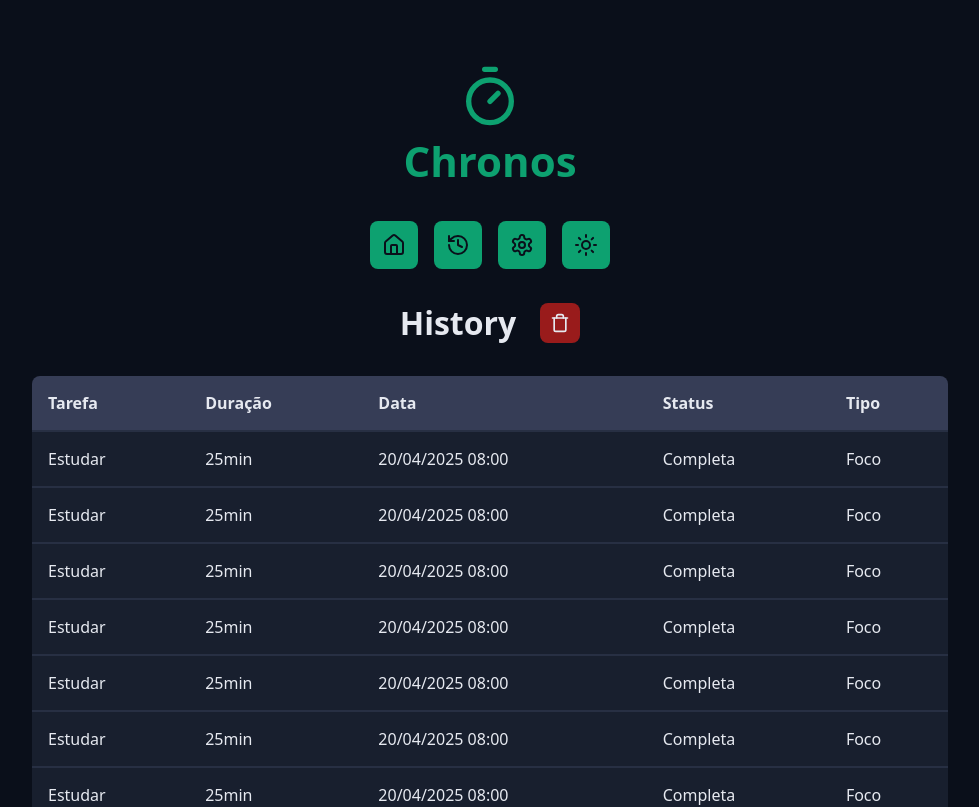
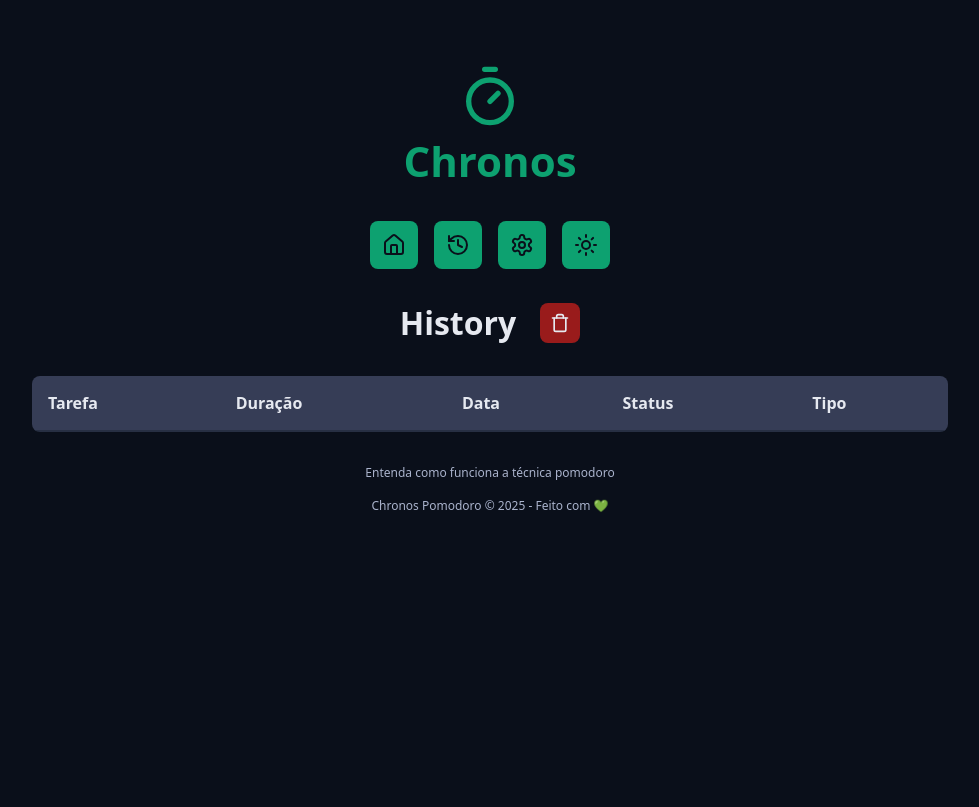
Before and after one commit to LukasFidencio/chronos-pomodoro, a React (Vite) app: page /history in a window 1280 px wide. Shown: the top 807 px of the page, without its empty margins (150-1129 px from the left). Built offline with nearby package versions, Linux system fonts and the light colour scheme.

Commit message:
Preenchendo o histórico com dados reais do estado

```diff
--- a/src/contexts/TaskContext/initialTaskState.ts
+++ b/src/contexts/TaskContext/initialTaskState.ts
@@ -7,8 +7,8 @@
   activeTask: null,
   currentCycle: 0,
   config: {
-    workTime: 1,
-    shortBreakTime: 1,
-    longBreakTime: 1,
+    workTime: 25,
+    shortBreakTime: 5,
+    longBreakTime: 15,
   },
 };
--- a/src/pages/History/index.tsx
+++ b/src/pages/History/index.tsx
@@ -5,8 +5,11 @@
 import { MainTemplate } from '../../templates/MainTemplate';
 
 import styles from './styles.module.css';
+import { useTaskContext } from '../../contexts/TaskContext/useTaskContext';
 
 export function History() {
+  const { state } = useTaskContext();
+
   return (
     <MainTemplate>
       <Container>
@@ -37,14 +40,14 @@
             </thead>
 
             <tbody>
-              {Array.from({ length: 20 }).map((_, index) => {
+              {state.tasks.map(task => {
                 return (
-                  <tr key={index}>
-                    <td>Estudar</td>
-                    <td>25min</td>
-                    <td>20/04/2025 08:00</td>
-                    <td>Completa</td>
-                    <td>Foco</td>
+                  <tr key={task.id}>
+                    <td>{task.name}</td>
+                    <td>{task.duration}min</td>
+                    <td>{new Date(task.startDate).toISOString()}</td>
+                    <td>{task.interruptDate}</td>
+                    <td>{task.type}</td>
                   </tr>
                 );
               })}
```
